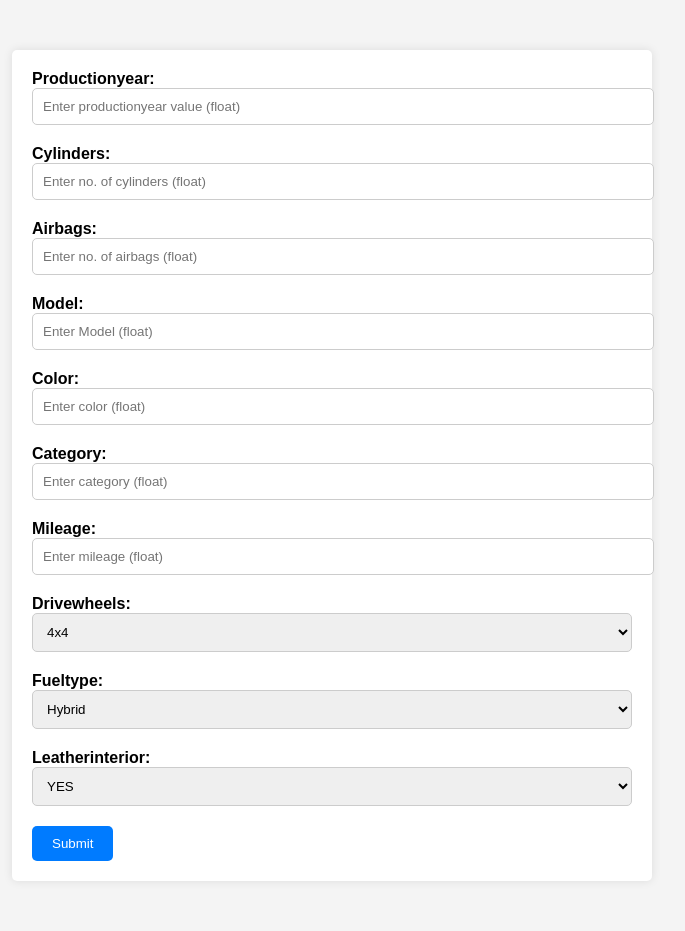
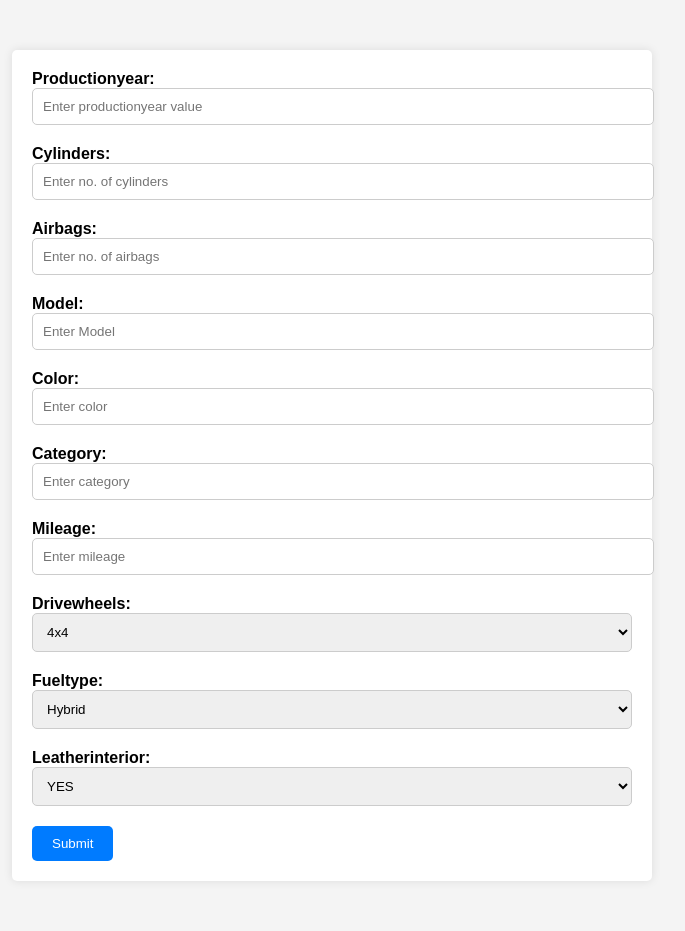
Before and after one commit to Subhraneel77/usedcarml, a Flask app: page /predict in a window 1280 px wide. Shown: the whole page, without its empty margins (308-993 px from the left). Run offline with Flask 3, Linux system fonts and the light colour scheme.

Commit message:
Add files via upload

```diff
--- a/templates/form.html
+++ b/templates/form.html
@@ -49,7 +49,7 @@
         }
 
         input[type="submit"]:hover {
-            background-color: #0056b3;
+            background-color: #b3006b;
         }
 
         .error-message {
@@ -63,43 +63,43 @@
         <form action="{{url_for('predict_datapoint')}}" method="POST" onsubmit="return validateForm()">
             <div class="form-group">
                 <label for="productionyear">Productionyear:</label>
-                <input type="text" id="productionyear" name="productionyear" placeholder="Enter productionyear value (float)">
+                <input type="text" id="productionyear" name="productionyear" placeholder="Enter productionyear value">
                 <div id="productionyear-error" class="error-message"></div>
             </div>
 
             <div class="form-group">
                 <label for="cylinders">Cylinders:</label>
-                <input type="text" id="cylinders" name="cylinders" placeholder="Enter no. of cylinders (float)">
+                <input type="text" id="cylinders" name="cylinders" placeholder="Enter no. of cylinders">
                 <div id="cylinders-error" class="error-message"></div>
             </div>
 
             <div class="form-group">
                 <label for="airbags">Airbags:</label>
-                <input type="text" id="airbags" name="airbags" placeholder="Enter no. of airbags (float)">
+                <input type="text" id="airbags" name="airbags" placeholder="Enter no. of airbags">
                 <div id="airbags-error" class="error-message"></div>
             </div>
 
             <div class="form-group">
                 <label for="model">Model:</label>
-                <input type="text" id="model" name="model" placeholder="Enter Model (float)">
+                <input type="text" id="model" name="model" placeholder="Enter Model">
                 <div id="model-error" class="error-message"></div>
             </div>
 
             <div class="form-group">
                 <label for="color">Color:</label>
-                <input type="text" id="color" name="color" placeholder="Enter color (float)">
+                <input type="text" id="color" name="color" placeholder="Enter color">
                 <div id="color-error" class="error-message"></div>
             </div>
 
             <div class="form-group">
                 <label for="category">Category:</label>
-                <input type="text" id="category" name="category" placeholder="Enter category (float)">
+                <input type="text" id="category" name="category" placeholder="Enter category">
                 <div id="category-error" class="error-message"></div>
             </div>
 
             <div class="form-group">
                 <label for="mileage">Mileage:</label>
-                <input type="text" id="mileage" name="mileage" placeholder="Enter mileage (float)">
+                <input type="text" id="mileage" name="mileage" placeholder="Enter mileage">
                 <div id="mileage-error" class="error-message"></div>
             </div>
 
```
